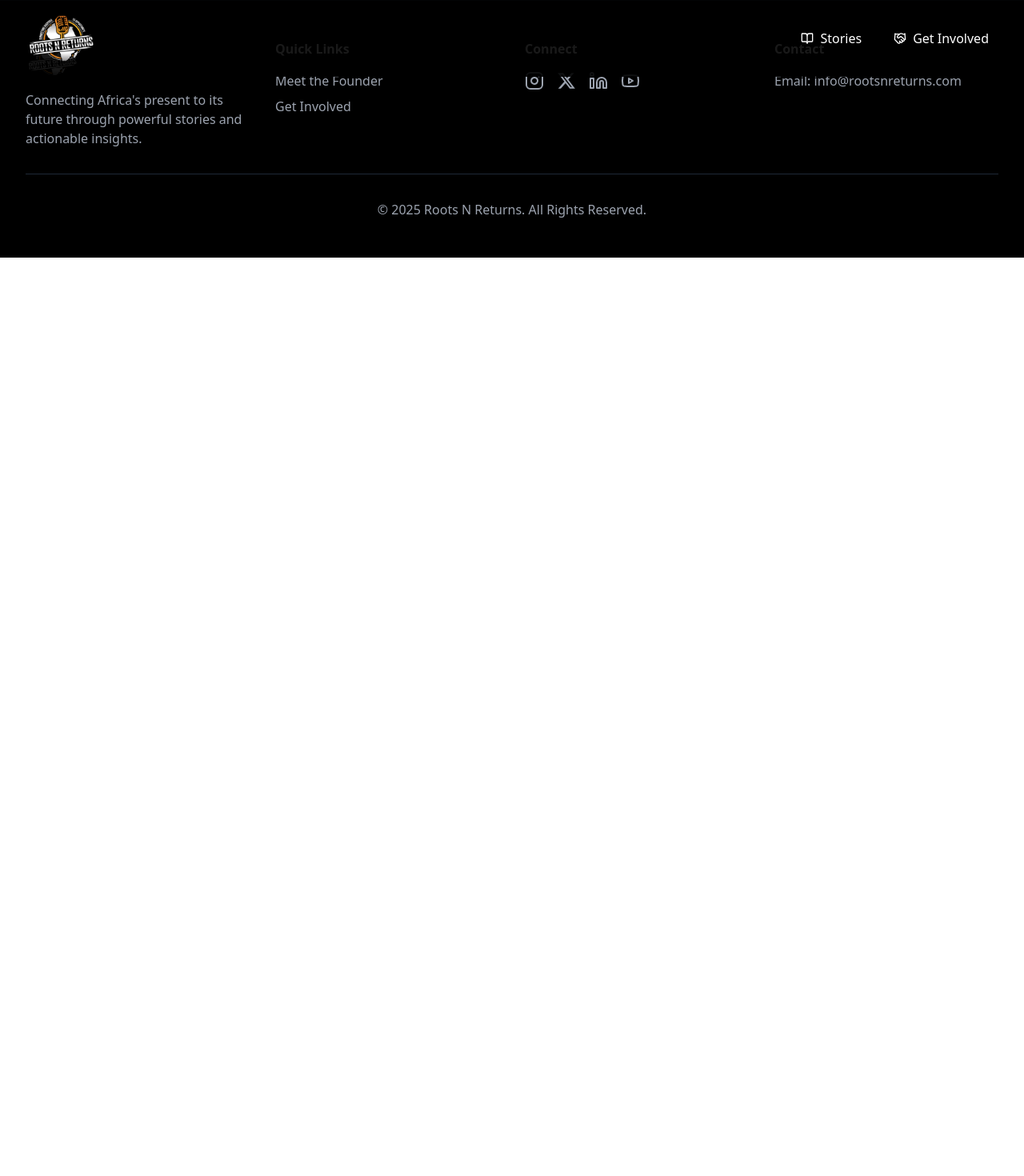
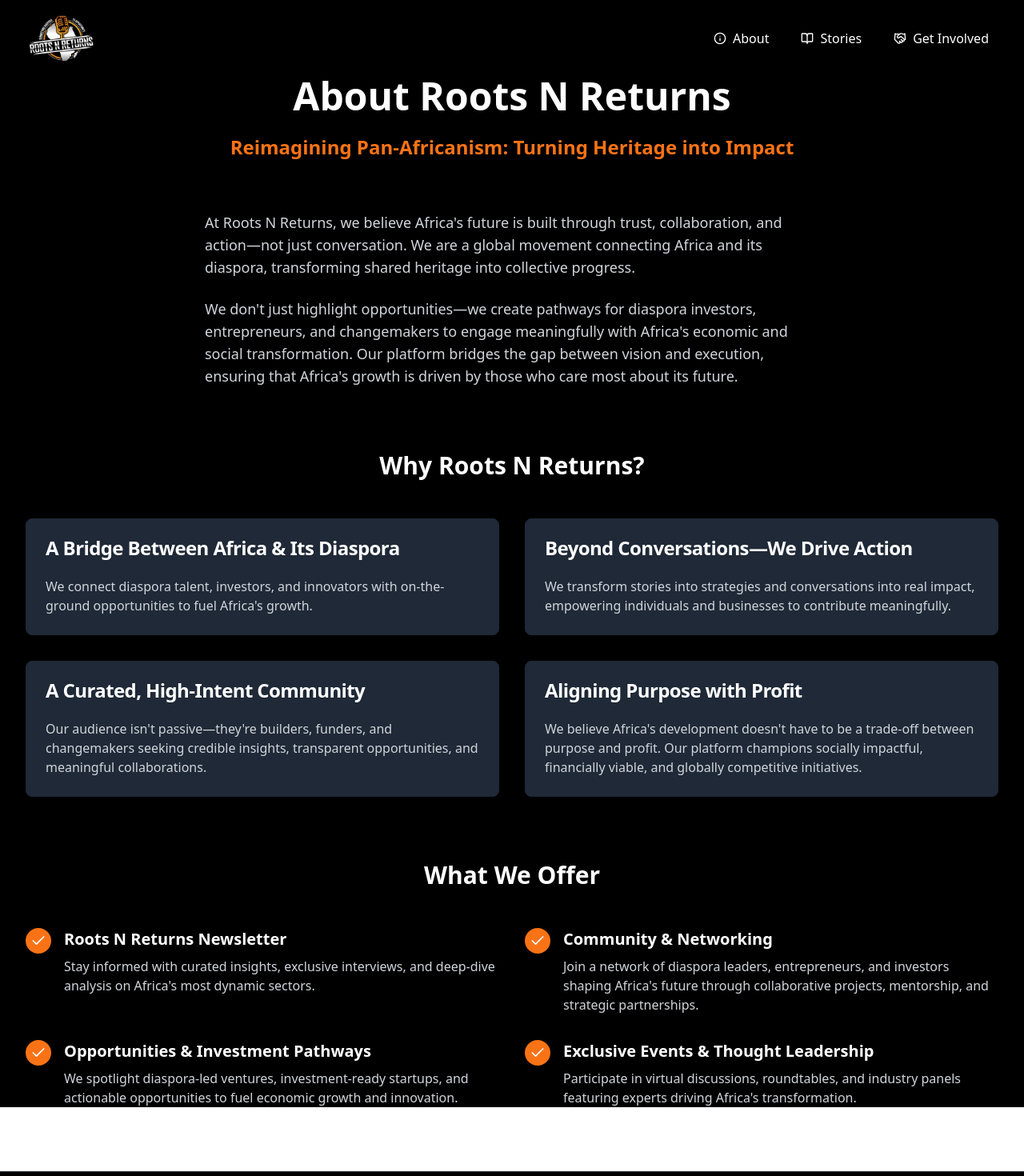
Before and after one commit to rootsnreturns/cultural-symphony-8af84419, a React (Vite) app: page /about in a window 1280 px wide. Shown: the top 1470 px of the page at 80% size. Before the commit the page ends 800 px from the top, so only its background shows below. Built offline with nearby package versions, Linux system fonts and the light colour scheme.

Commit message:
Remove About Section and Add About Us Page
Deleted the 'About Our Newsletter' section from the main page. Created a new About Us page with provided copywriting, ensuring consistency with the website's design and feel.

```diff
--- a/src/App.tsx
+++ b/src/App.tsx
@@ -10,6 +10,7 @@ import GetInvolved from "./pages/GetInvolved";
 import Episodes from "./pages/Episodes";
 import EpisodeDetails from "./pages/EpisodeDetails";
 import Posts from "./pages/Posts";
+import About from "./pages/About";
 import Navigation from "./components/Navigation";
 import Footer from "./components/Footer";
 
@@ -24,6 +25,7 @@ const App = () => (
         <Navigation />
         <Routes>
           <Route path="/" element={<Index />} />
+          <Route path="/about" element={<About />} />
           <Route path="/impact-stories" element={<ImpactStories />} />
           <Route path="/get-involved" element={<GetInvolved />} />
           <Route path="/episodes" element={<Episodes />} />
--- a/src/components/Navigation.tsx
+++ b/src/components/Navigation.tsx
@@ -1,7 +1,7 @@
 
 import { Link } from "react-router-dom";
 import { Button } from "./ui/button";
-import { BookOpen, Handshake } from "lucide-react";
+import { BookOpen, Handshake, Info } from "lucide-react";
 
 const Navigation = () => {
   return (
@@ -19,6 +19,10 @@ const Navigation = () => {
           </div>
           <div className="hidden md:block">
             <div className="ml-10 flex items-baseline space-x-4">
+              <Link to="/about" className="text-white hover:text-primary px-3 py-2 flex items-center gap-2">
+                <Info className="h-4 w-4" />
+                About
+              </Link>
               <Link to="/posts" className="text-white hover:text-primary px-3 py-2 flex items-center gap-2">
                 <BookOpen className="h-4 w-4" />
                 Stories
--- /dev/null
+++ b/src/pages/About.tsx
@@ -0,0 +1,129 @@
+
+import { Check } from "lucide-react";
+import { Card, CardContent, CardHeader, CardTitle } from "@/components/ui/card";
+
+const About = () => {
+  return (
+    <main className="min-h-screen bg-black pt-24">
+      <div className="max-w-7xl mx-auto px-4 sm:px-6 lg:px-8">
+        {/* Hero Section */}
+        <div className="text-center mb-16">
+          <h1 className="text-4xl md:text-5xl font-bold text-white mb-6">About Roots N Returns</h1>
+          <p className="text-2xl text-primary font-semibold">Reimagining Pan-Africanism: Turning Heritage into Impact</p>
+        </div>
+
+        {/* Mission Statement */}
+        <div className="mb-20">
+          <div className="max-w-3xl mx-auto text-gray-300 space-y-6 text-lg">
+            <p>
+              At Roots N Returns, we believe Africa's future is built through trust, collaboration, and action—not just conversation. We are a global movement connecting Africa and its diaspora, transforming shared heritage into collective progress.
+            </p>
+            <p>
+              We don't just highlight opportunities—we create pathways for diaspora investors, entrepreneurs, and changemakers to engage meaningfully with Africa's economic and social transformation. Our platform bridges the gap between vision and execution, ensuring that Africa's growth is driven by those who care most about its future.
+            </p>
+          </div>
+        </div>
+
+        {/* Why Roots N Returns */}
+        <section className="mb-20">
+          <h2 className="text-3xl font-bold text-white mb-12 text-center">Why Roots N Returns?</h2>
+          <div className="grid md:grid-cols-2 gap-8">
+            <Card className="bg-secondary border-gray-800">
+              <CardHeader>
+                <CardTitle className="text-white">A Bridge Between Africa & Its Diaspora</CardTitle>
+              </CardHeader>
+              <CardContent className="text-gray-300">
+                We connect diaspora talent, investors, and innovators with on-the-ground opportunities to fuel Africa's growth.
+              </CardContent>
+            </Card>
+            <Card className="bg-secondary border-gray-800">
+              <CardHeader>
+                <CardTitle className="text-white">Beyond Conversations—We Drive Action</CardTitle>
+              </CardHeader>
+              <CardContent className="text-gray-300">
+                We transform stories into strategies and conversations into real impact, empowering individuals and businesses to contribute meaningfully.
+              </CardContent>
+            </Card>
+            <Card className="bg-secondary border-gray-800">
+              <CardHeader>
+                <CardTitle className="text-white">A Curated, High-Intent Community</CardTitle>
+              </CardHeader>
+              <CardContent className="text-gray-300">
+                Our audience isn't passive—they're builders, funders, and changemakers seeking credible insights, transparent opportunities, and meaningful collaborations.
+              </CardContent>
+            </Card>
+            <Card className="bg-secondary border-gray-800">
+              <CardHeader>
+                <CardTitle className="text-white">Aligning Purpose with Profit</CardTitle>
+              </CardHeader>
+              <CardContent className="text-gray-300">
+                We believe Africa's development doesn't have to be a trade-off between purpose and profit. Our platform champions socially impactful, financially viable, and globally competitive initiatives.
+              </CardContent>
+            </Card>
+          </div>
+        </section>
+
+        {/* What We Offer */}
+        <section className="mb-20">
+          <h2 className="text-3xl font-bold text-white mb-12 text-center">What We Offer</h2>
+          <div className="grid md:grid-cols-2 gap-8">
+            <div className="flex gap-4">
+              <div className="flex-shrink-0">
+                <div className="w-8 h-8 rounded-full bg-primary flex items-center justify-center">
+                  <Check className="w-5 h-5 text-white" />
+                </div>
+              </div>
+              <div>
+                <h3 className="text-xl font-semibold text-white mb-2">Roots N Returns Newsletter</h3>
+                <p className="text-gray-300">
+                  Stay informed with curated insights, exclusive interviews, and deep-dive analysis on Africa's most dynamic sectors.
+                </p>
+              </div>
+            </div>
+            <div className="flex gap-4">
+              <div className="flex-shrink-0">
+                <div className="w-8 h-8 rounded-full bg-primary flex items-center justify-center">
+                  <Check className="w-5 h-5 text-white" />
+                </div>
+              </div>
+              <div>
+                <h3 className="text-xl font-semibold text-white mb-2">Community & Networking</h3>
+                <p className="text-gray-300">
+                  Join a network of diaspora leaders, entrepreneurs, and investors shaping Africa's future through collaborative projects, mentorship, and strategic partnerships.
+                </p>
+              </div>
+            </div>
+            <div className="flex gap-4">
+              <div className="flex-shrink-0">
+                <div className="w-8 h-8 rounded-full bg-primary flex items-center justify-center">
+                  <Check className="w-5 h-5 text-white" />
+                </div>
+              </div>
+              <div>
+                <h3 className="text-xl font-semibold text-white mb-2">Opportunities & Investment Pathways</h3>
+                <p className="text-gray-300">
+                  We spotlight diaspora-led ventures, investment-ready startups, and actionable opportunities to fuel economic growth and innovation.
+                </p>
+              </div>
+            </div>
+            <div className="flex gap-4">
+              <div className="flex-shrink-0">
+                <div className="w-8 h-8 rounded-full bg-primary flex items-center justify-center">
+                  <Check className="w-5 h-5 text-white" />
+                </div>
+              </div>
+              <div>
+                <h3 className="text-xl font-semibold text-white mb-2">Exclusive Events & Thought Leadership</h3>
+                <p className="text-gray-300">
+                  Participate in virtual discussions, roundtables, and industry panels featuring experts driving Africa's transformation.
+                </p>
+              </div>
+            </div>
+          </div>
+        </section>
+      </div>
+    </main>
+  );
+};
+
+export default About;
--- a/src/pages/Index.tsx
+++ b/src/pages/Index.tsx
@@ -1,6 +1,5 @@
 
 import Hero from "@/components/Hero";
-import About from "@/components/About";
 import FeaturedPosts from "@/components/FeaturedPosts";
 import Archives from "@/components/Archives";
 
@@ -8,7 +7,6 @@ const Index = () => {
   return (
     <main className="min-h-screen bg-black">
       <Hero />
-      <About />
       <FeaturedPosts />
       <Archives />
     </main>
```
